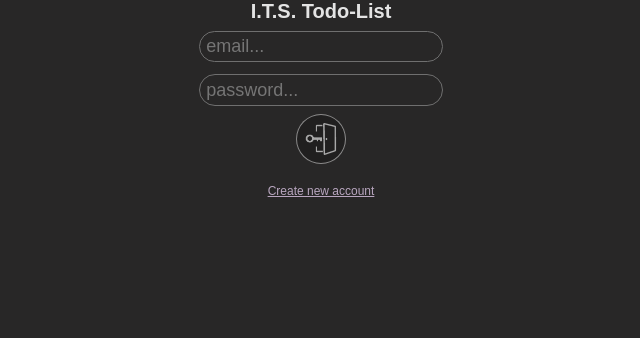
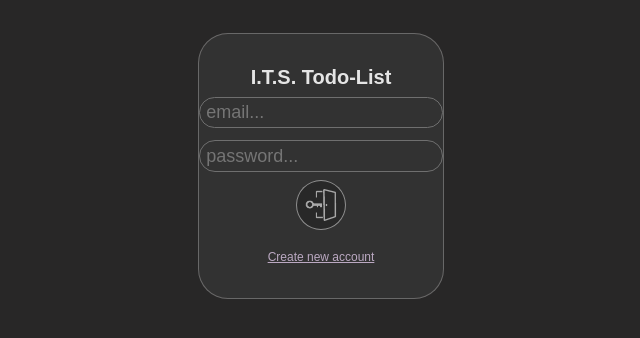
Before and after one commit to whyDoILoveThis/its-todo-list, a React (Vite) app: page / in a window 1280 px wide. Shown: the top 338 px of the page, without its empty margins (319-959 px from the left). Built offline with nearby package versions, Linux system fonts and the light colour scheme; no server answers.

Commit message:
some tweaks

```diff
--- a/src/components/Homepage/Homepage.jsx
+++ b/src/components/Homepage/Homepage.jsx
@@ -134,7 +134,6 @@ const Homepage = () => {
       }
     }
   };
-
   /// 👍 Confirm Edit - Function to confirm the edit and update the database
   const handleEditConfirm = async (uid) => {
     if (todo.uidd === uid) {
@@ -142,7 +141,7 @@ const Homepage = () => {
       update(ref(db, `/${auth.currentUser.uid}/${tempUidd}`), {
         todo: todo,
         color: selectedColor,
-        tempUidd: tempUidd,
+        uidd: tempUidd,
         order: currentOrder,
       });
     }
@@ -156,7 +155,6 @@ const Homepage = () => {
     setTodo("");
     setIsEdit(false);
   };
-
   /// 🗑️ Delete - Function to handle deleting a todo
   const handleDelete = (uid) => {
     console.log("delete");
@@ -245,7 +243,7 @@ const Homepage = () => {
 
   /// 🎨 Return the JSX for the Homepage component
   return (
-    <div ref={todoWrapRef}>
+    <div className="todo" ref={todoWrapRef}>
       {isModalVisisble && (
         <CustomModal
           heading="❗❗Irreversible❗❗"
--- a/src/components/Homepage/homepage.css
+++ b/src/components/Homepage/homepage.css
@@ -101,6 +101,11 @@
     gap: 1rem;
 }
 
+.btn-edit-wrap {
+    display: flex;
+    justify-content: center;
+    align-items: center;
+}
 
 .btn-add {
     font-size: 10px;
@@ -224,16 +229,46 @@
     color: rgba(255, 255, 255, 0.814);
 }
 
+@keyframes todoControlsAnimation {
+    0% {
+      max-width: 0px;
+      max-height: 0;
+      opacity: 0;
+      display: none;
+      margin-top: 0;
+      padding: 0;
+    }
+    50% {
+      max-width: 100px;
+      display: flex;
+      max-height: 19px;
+      opacity: 0.3;
+      margin-top: 0.5rem;
+      padding: 1rem;
+    }
+    100% {
+      max-width: 200px;
+      max-height: 70px;
+      opacity: 1;
+      margin-top: 1rem;
+      padding: 1rem;
+    }
+  }
+
+
 .todo-controls {
     display: flex;
     margin-top: 1rem;
     padding: 1rem;
     gap: 1rem;
-    justify-content: end;
+    width: fit-content;
+    align-items: center;
     background-color: rgba(255, 255, 255, 0.061);
-    border-bottom-right-radius: 20px;
-    border-bottom-left-radius: 20px;
+    border-radius: 99px;
+    animation: todoControlsAnimation 0.2s ease-in;
 }
+
+
 
 @keyframes skeletonAnimation {
     0% {
--- a/src/index.css
+++ b/src/index.css
@@ -10,6 +10,18 @@ html {
   font-size: 62.5%;
   background-color: rgb(40, 39, 39);
   font-family: monospace;
+  display: flex;
+  justify-content: center;
+}
+
+.app {
+  max-width: 800px;
+ background-color: rgba(255, 255, 255, 0.05);
+ padding: 4rem 0;
+ margin-top: 4rem;
+ border: 1px solid rgba(255, 255, 255, 0.264);
+ border-radius: 30px;
+
 }
 
 h1 {
```
